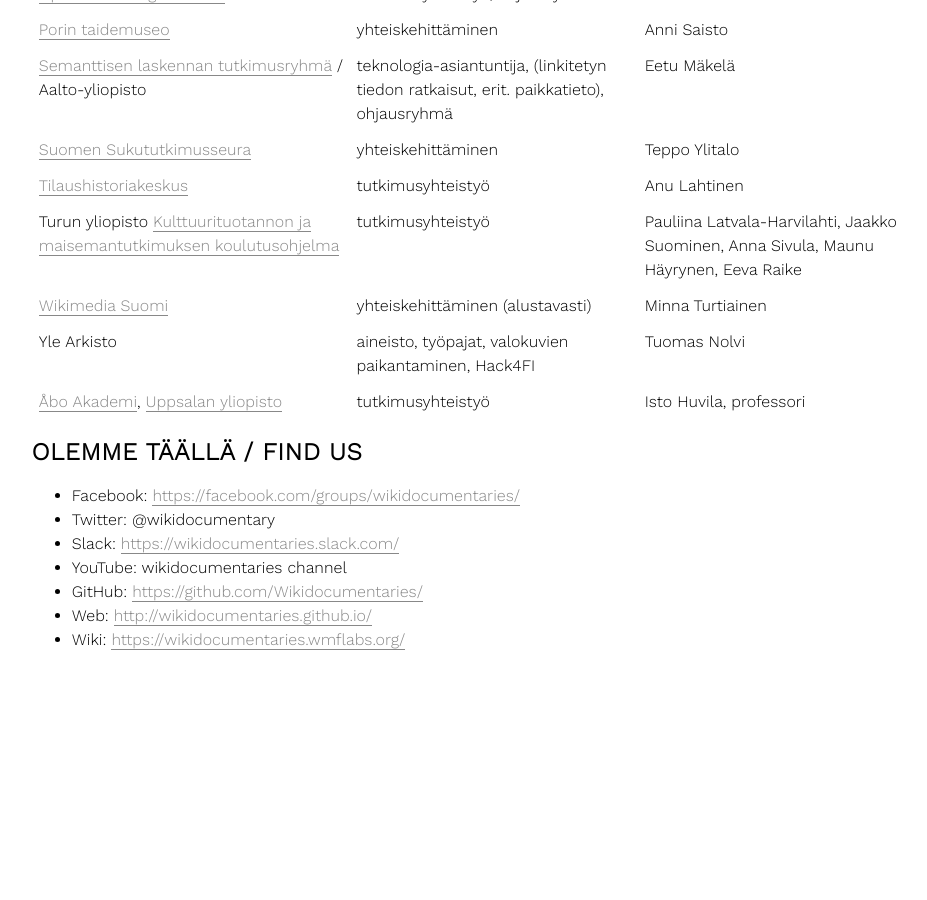
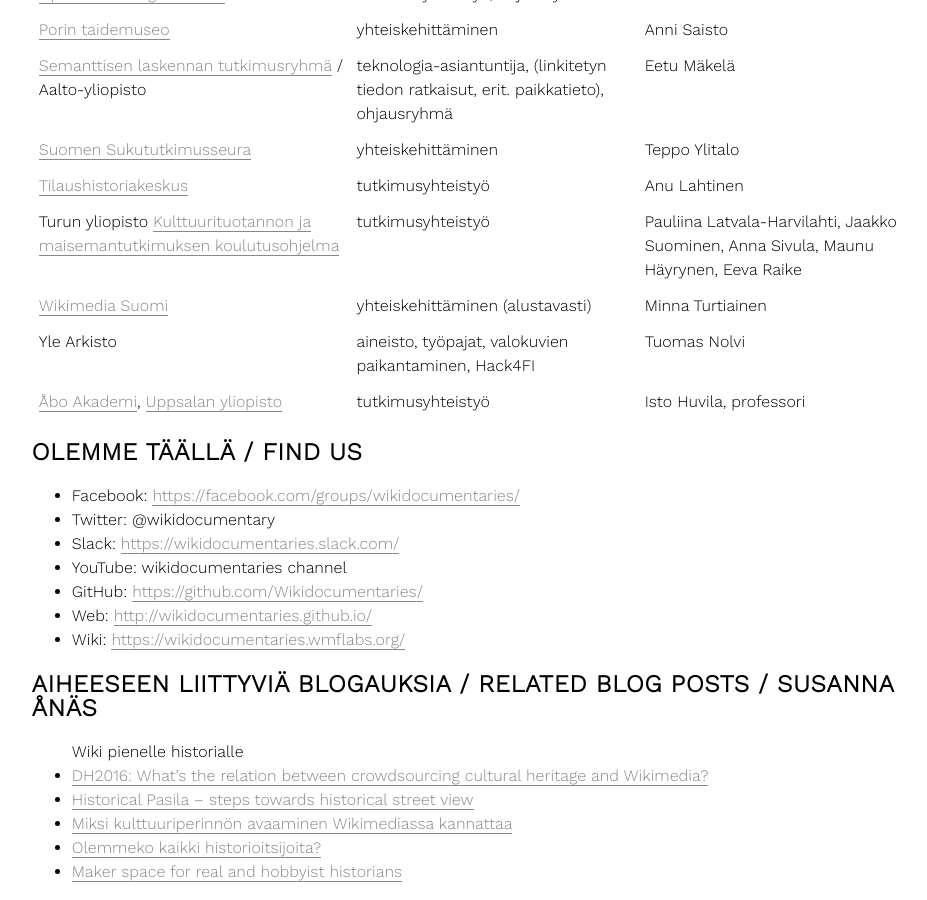
Before and after one commit to Wikidocumentaries/wikidocumentaries.github.io, a Jekyll site: the page built from index.html, in a window 1280 px wide and 900 px high, scrolled down 2181 px. Shown: the whole window, without its empty margins (229-1156 px from the left). Built offline with Jekyll 4.4.1, drawn with Linux system fonts in a browser that asks for light colours; before the commit the page ends 2849 px from its top, so only the background shows below that.

Commit message:
blogauksia

```diff
--- a/index.html
+++ b/index.html
@@ -195,4 +195,13 @@
   <li>Web: <a href="http://wikidocumentaries.github.io/">http://wikidocumentaries.github.io/</a></li>
   <li>Wiki: <a href="https://wikidocumentaries.wmflabs.org/">https://wikidocumentaries.wmflabs.org/</a></li>
 </ul>
+<h2>Aiheeseen liittyviä blogauksia / Related blog posts / Susanna Ånäs</h2>
+<ul>
+Wiki pienelle historialle</a></li>
+  <li><a href="http://www.revolve.fi/blog/2016/08/26/dh2016-whats-the-relation-between-crowdsourcing-cultural-heritage-and-wikimedia/" title="Permalink to DH2016: What’s the relation between crowdsourcing cultural heritage and Wikimedia?" rel="bookmark">DH2016: What’s the relation between crowdsourcing cultural heritage and Wikimedia?</a></li>
+  <li><a href="http://www.revolve.fi/blog/2016/05/25/historical-pasila-steps-towards-historical-street-view/" title="Permalink to Historical Pasila – steps towards historical street view" rel="bookmark">Historical Pasila – steps towards historical street view</a></li>
+  <li><a href="http://www.revolve.fi/blog/2016/02/17/miksi-kulttuuriperinnon-avaaminen-wikimediassa-kannattaa/" title="Permalink to Miksi kulttuuriperinnön avaaminen Wikimediassa kannattaa" rel="bookmark">Miksi kulttuuriperinnön avaaminen Wikimediassa kannattaa</a></li>
+  <li><a href="http://www.revolve.fi/blog/2015/10/25/olemmeko-kaikki-historioitsijoita/" title="Permalink to Olemmeko kaikki historioitsijoita?" rel="bookmark">Olemmeko kaikki historioitsijoita?</a></li>
+  <li><a href="http://www.revolve.fi/blog/2015/10/24/maker-space-for-real-and-hobbyist-historians/" title="Permalink to Maker space for real and hobbyist historians" rel="bookmark">Maker space for real and hobbyist historians
+</ul>
 <!-- /.blurb -->
```
